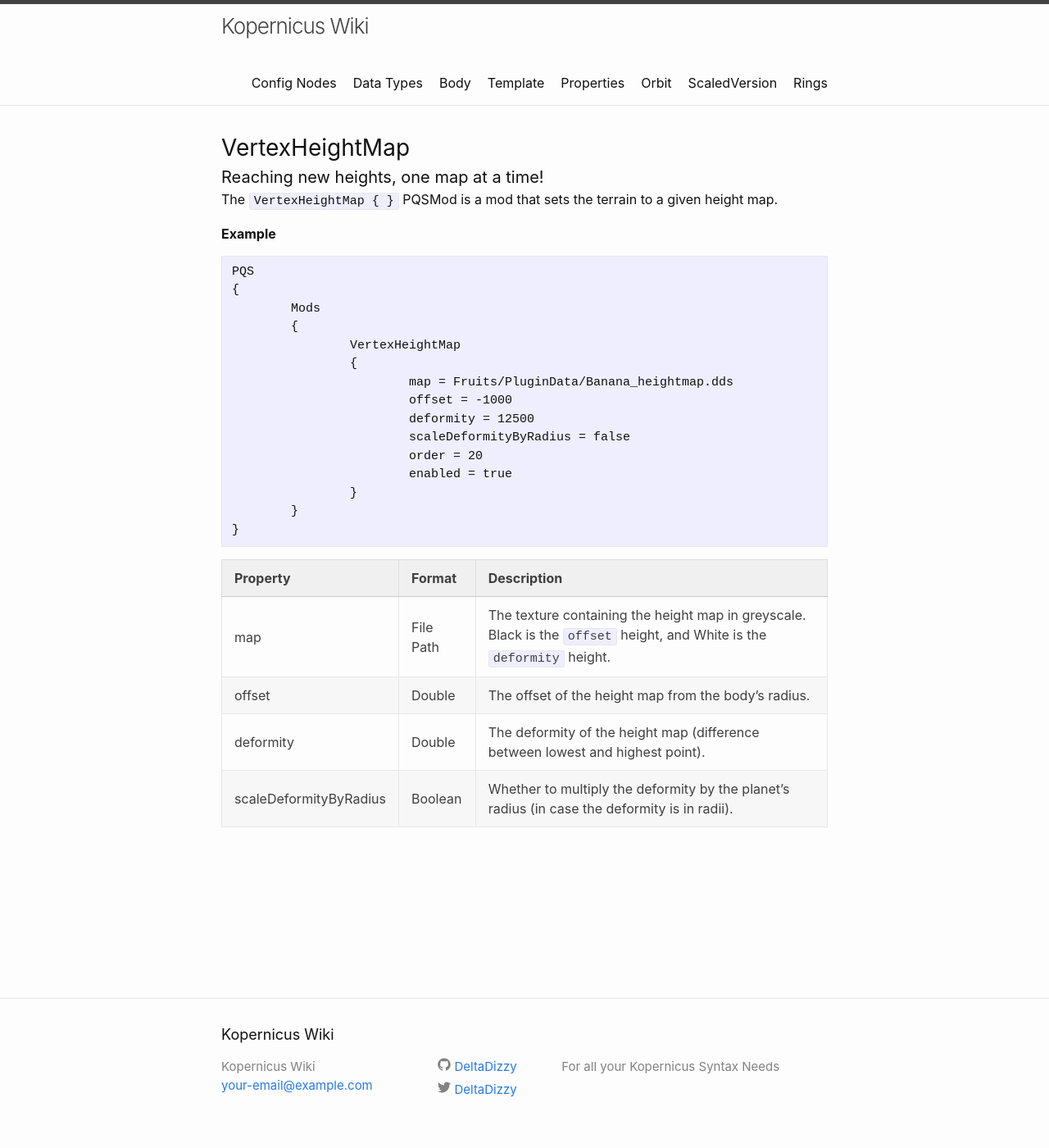
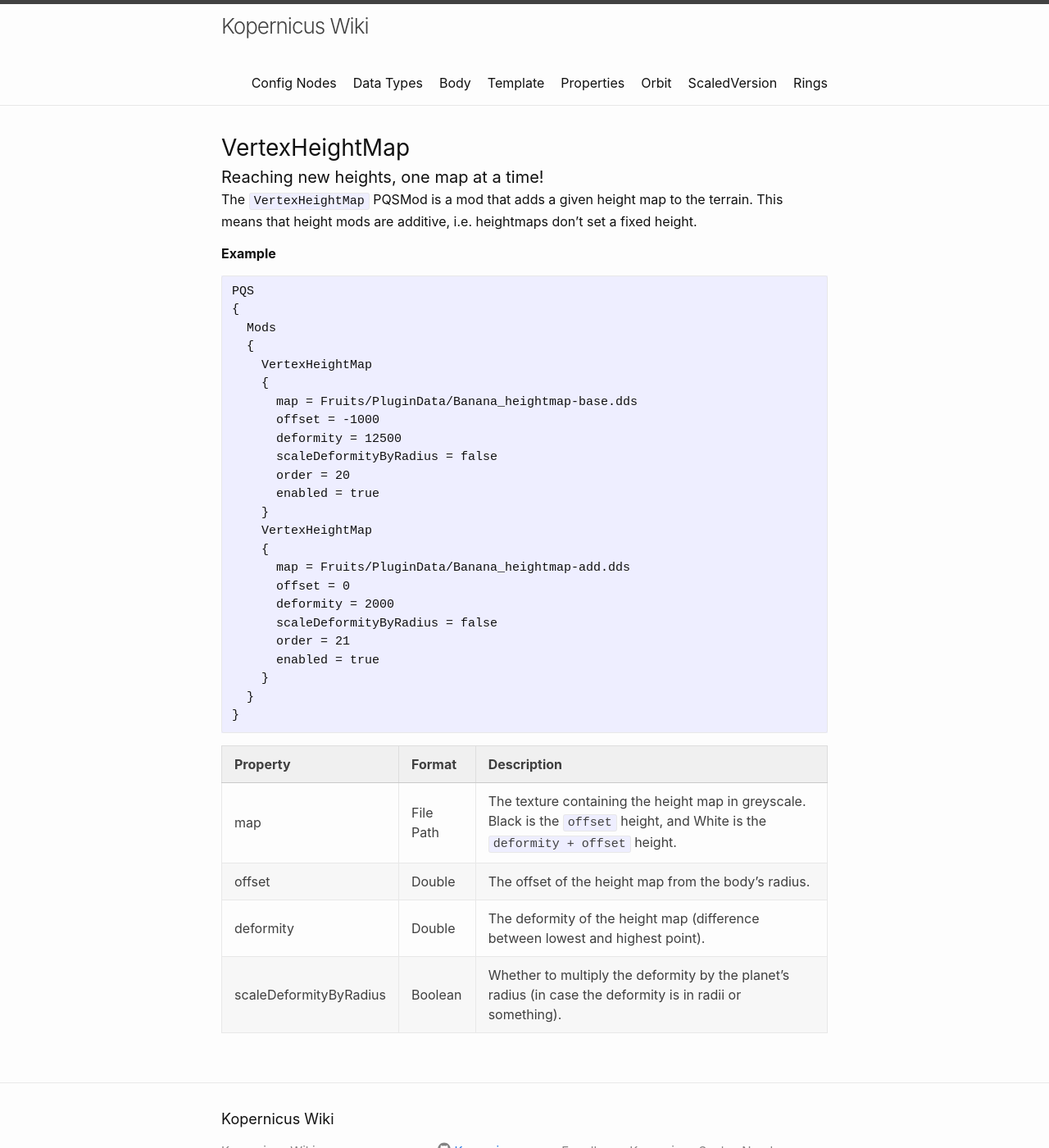
Before and after one commit to Kopernicus/wiki, a Jekyll site: the page built from PQSMods/VertexHeightMap.md, in a window 1280 px wide and 1400 px high. Shown: the whole window at 82% size. Built offline with Jekyll 4.4.1, drawn with Linux system fonts in a browser that asks for light colours.

Commit message:
Minor fixes

````diff
--- a/PQSMods/VertexHeightMap.md
+++ b/PQSMods/VertexHeightMap.md
@@ -4,30 +4,39 @@ title: VertexHeightMap
 subtitle: Reaching new heights, one map at a time!
 ---
 
-The `VertexHeightMap { }` PQSMod is a mod that sets the terrain to a given height map.
+The `VertexHeightMap` PQSMod is a mod that adds a given height map to the terrain. This means that height mods are additive, i.e. heightmaps don't set a fixed height.
 
 **Example**
 ```
 PQS
 {
-	Mods
-	{
-		VertexHeightMap
-		{
-			map = Fruits/PluginData/Banana_heightmap.dds
-			offset = -1000
-			deformity = 12500
-			scaleDeformityByRadius = false
-			order = 20
-			enabled = true
-		}
-	}
+  Mods
+  {
+    VertexHeightMap
+    {
+      map = Fruits/PluginData/Banana_heightmap-base.dds
+      offset = -1000
+      deformity = 12500
+      scaleDeformityByRadius = false
+      order = 20
+      enabled = true
+    }
+    VertexHeightMap
+    {
+      map = Fruits/PluginData/Banana_heightmap-add.dds
+      offset = 0
+      deformity = 2000
+      scaleDeformityByRadius = false
+      order = 21
+      enabled = true
+    }
+  }
 }
 ```
 
 |Property|Format|Description|
 |--------|------|-----------|
-|map|File Path|The texture containing the height map in greyscale. Black is the `offset` height, and White is the `deformity` height.|
+|map|File Path|The texture containing the height map in greyscale. Black is the `offset` height, and White is the `deformity + offset` height.|
 |offset|Double|The offset of the height map from the body's radius.|
 |deformity|Double|The deformity of the height map (difference between lowest and highest point).|
-|scaleDeformityByRadius|Boolean|Whether to multiply the deformity by the planet's radius (in case the deformity is in radii).|
+|scaleDeformityByRadius|Boolean|Whether to multiply the deformity by the planet's radius (in case the deformity is in radii or something).|
--- a/_config.yml
+++ b/_config.yml
@@ -18,8 +18,7 @@ email: your-email@example.com
 description: For all your Kopernicus Syntax Needs
 baseurl: "/wiki" # the subpath of your site, e.g. /blog
 url: "" # the base hostname & protocol for your site, e.g. http://example.com
-twitter_username: DeltaDizzy
-github_username:  DeltaDizzy
+github_username: Kopernicus
 header_pages: main/ConfigNodes.md, main/datatypes.md, main/Body.md, main/Template.md, main/Properties.md, main/Orbit.md, main/ScaledVersion.md, main/Rings.md
 
 # Build settings
````
Also changed, not shown: PQSMods/VertexColorMap.md (+12 -12 lines), index.md (+40 -40 lines), main/Orbit.md (+1 -1 lines), main/ScaledVersion/OnDemand.md (+5 -7 lines).
